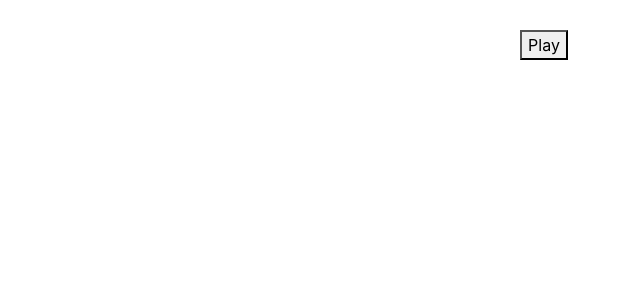
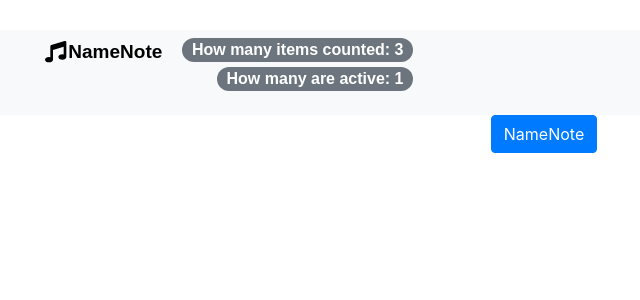
Before and after one commit to Bader322/NameNote, a React (Create React App) app: page / in a window 1280 px wide. Shown: the top 300 px of the page, without its empty margins (96-736 px from the left). Built offline with nearby package versions, Linux system fonts and the light colour scheme; what vexflow would draw is missing.

Commit message:
navbar and content working

```diff
--- a/src/components/App.jsx
+++ b/src/components/App.jsx
@@ -71,18 +71,18 @@ export default class main extends Component {
   render() {
     return (
       <React.Fragment>
-        {/* <NavBar
+         <NavBar
           summedCounters={this.summedCounters()}
           countersOn={this.countersOn()}
         />
 
-        <Counters
+        {/* // <Counters
           onReset={this.handleReset}
           onDecrement={this.handleDec}
           onIncrement={this.handleInc}
           onDelete={this.handleDelete}
           counters={this.state.counters}
-        /> */}
+        /> } */}
         <Question />
       </React.Fragment>
     );
--- a/src/components/question.jsx
+++ b/src/components/question.jsx
@@ -20,6 +20,7 @@ class Question extends Component {
       keysStyle: { display: "none" },
       oldNote: randN,
       score: 0,
+
     };
   }
 
--- a/src/components/staff.jsx
+++ b/src/components/staff.jsx
@@ -43,6 +43,7 @@ class Staff extends Component {
       <div>
         <div className="board">
           <button
+          className="btn btn-primary"
             style={this.props.style}
             id="playButton"
             onClick={() => {
@@ -52,7 +53,7 @@ class Staff extends Component {
               // display buttons of choices
             }}
           >
-            Play
+            NameNote
           </button>
           <div style={this.props.keysStyle}>
             {" "}
@@ -65,9 +66,9 @@ class Staff extends Component {
 
           {this.props.notesOnKeyBoardKeys.map((notesOnKeyBoardKey) => {
             return (
-              <div>
+              <div key={notesOnKeyBoardKey}>
                 <button
-                  className="board"
+                  className="badge badge-light m-1"
                   style={this.props.keysStyle}
                   key={notesOnKeyBoardKey}
                   id={notesOnKeyBoardKey}
@@ -78,7 +79,7 @@ class Staff extends Component {
                     this.props.getRandomNotes();
                   }}
                 >
-                  {notesOnKeyBoardKey}
+                  <span>{notesOnKeyBoardKey}</span>
                 </button>
               </div>
             );
--- a/src/index.css
+++ b/src/index.css
@@ -16,10 +16,15 @@
 .board {
   display: flex;
   justify-content: center;
-  flex-direction: row;
+  /* flex-flow: row; */
 
   /* flex-wrap: wrap; */
 }
+button {
+  font-size: large;
+  /* border:0; */
+}
+
 
 #title {
   font-size: 19px;
```
